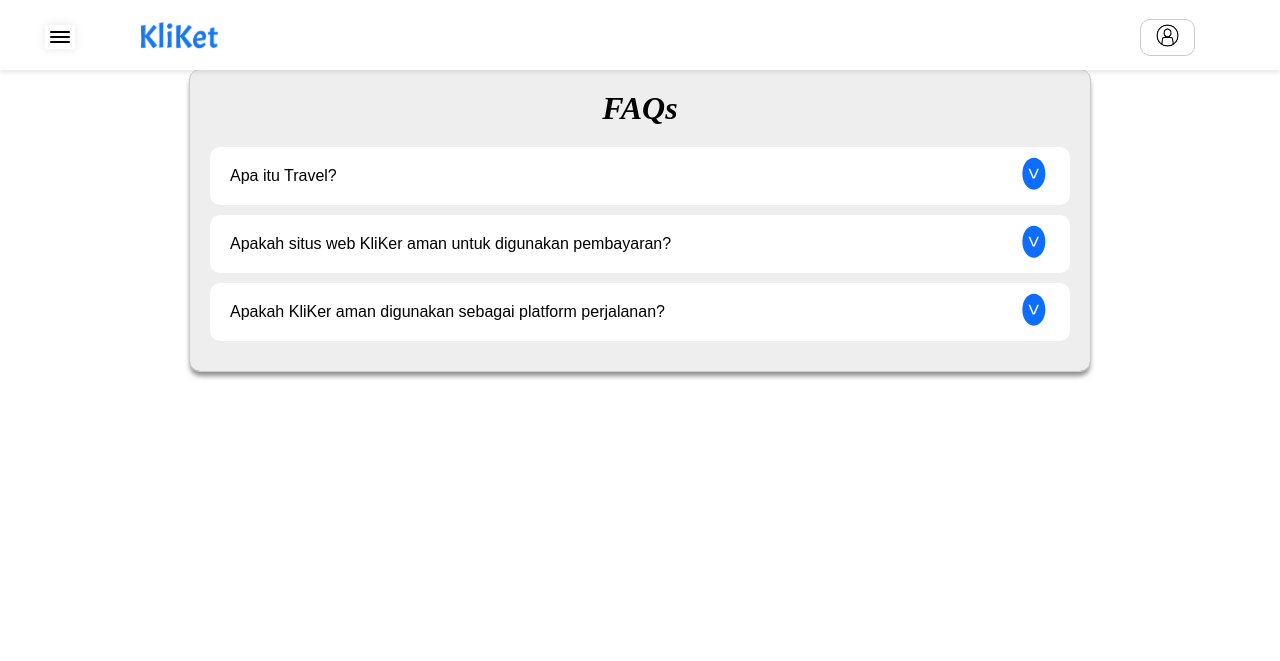
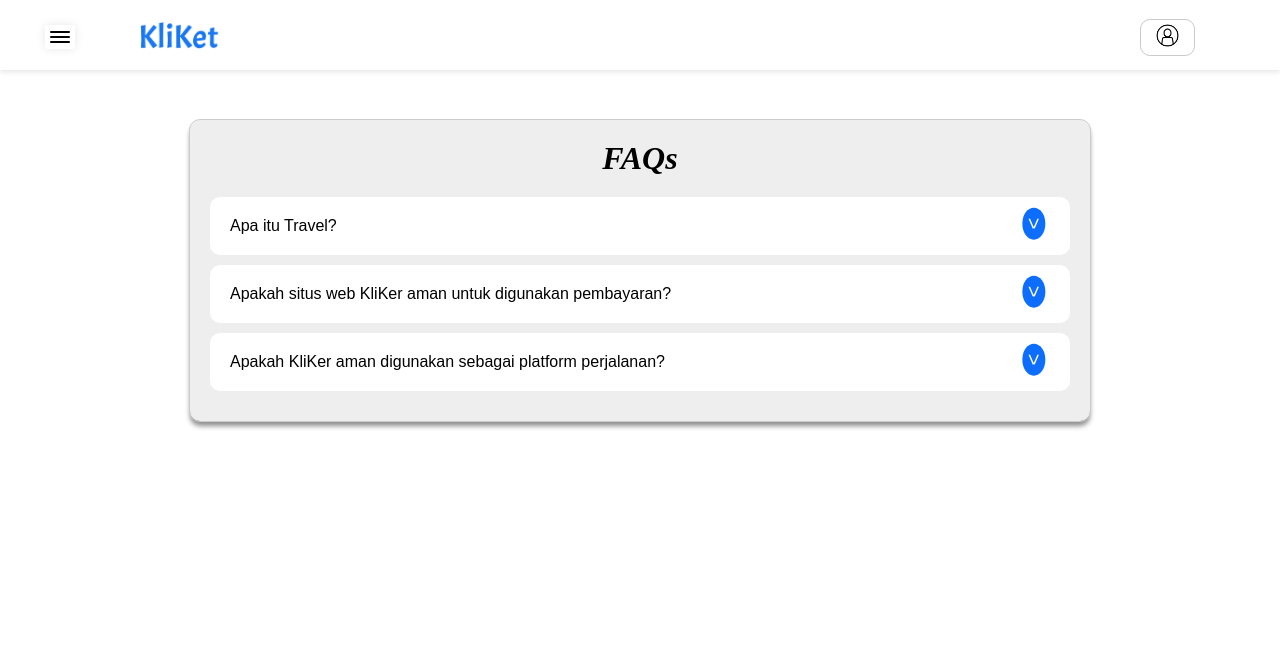
Before and after one commit to yusufnatann/Kliket10, a PHP site: page /faq.php in a window 1280 px wide. Shown: the top 661 px of the page. Run offline with PHP 8.4, Linux system fonts and the light colour scheme; the visitor is signed in with stand-in values (Sample User, id 1); data comes from the database, SQL or seed files in the repository; some libraries are stand-ins or nearby versions.

Commit message:
sedikit turunin posisi boxnya

```diff
--- a/css/faq.css
+++ b/css/faq.css
@@ -1,6 +1,6 @@
 .faq-container {
     max-width: 900px;
-    margin: 0 auto;
+    margin: 50px auto 0;
     font-family: poppins, sans-serif;
     background-color: rgb(238, 238, 238);
     outline: #ccc solid 1px;
```
